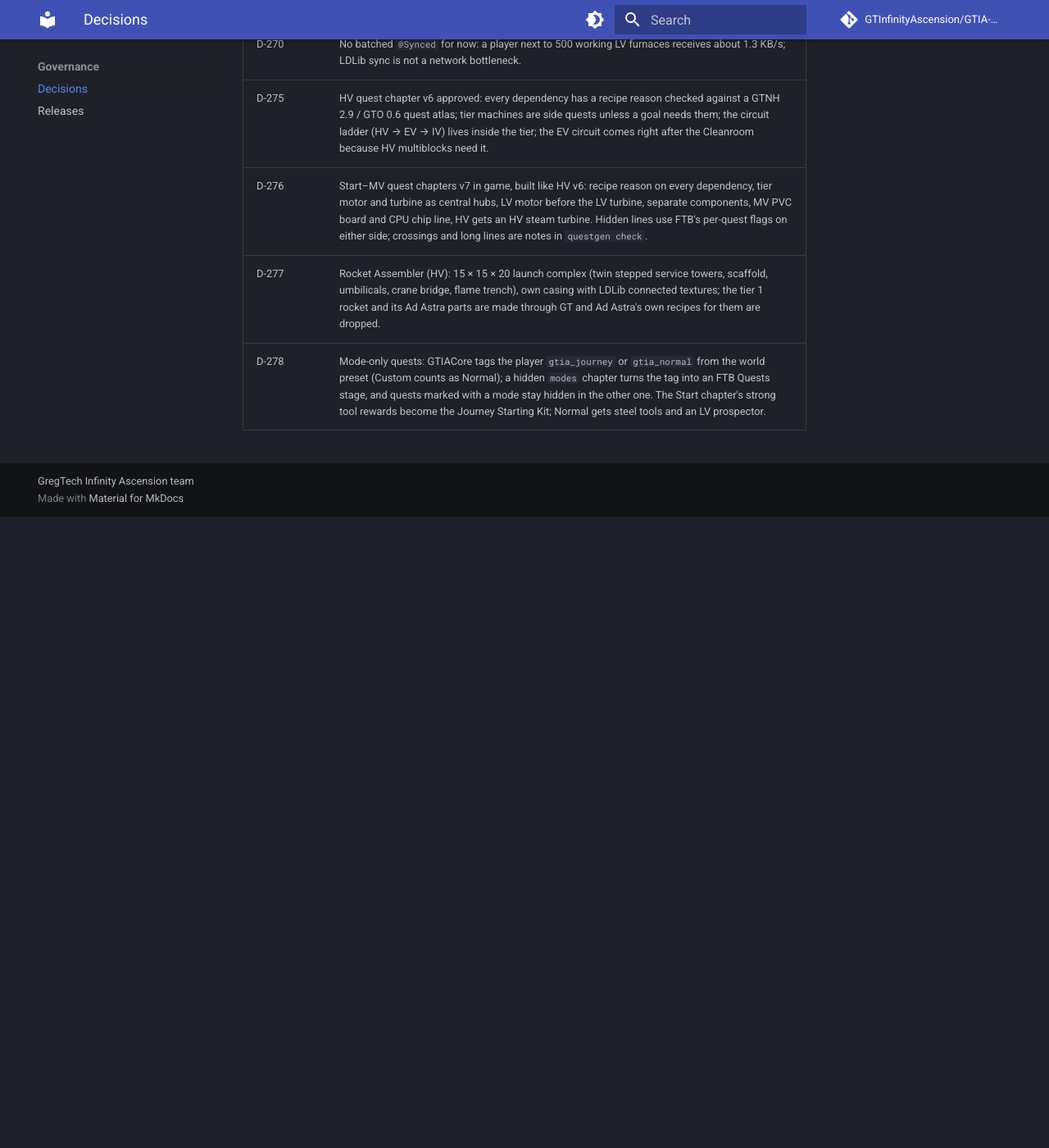
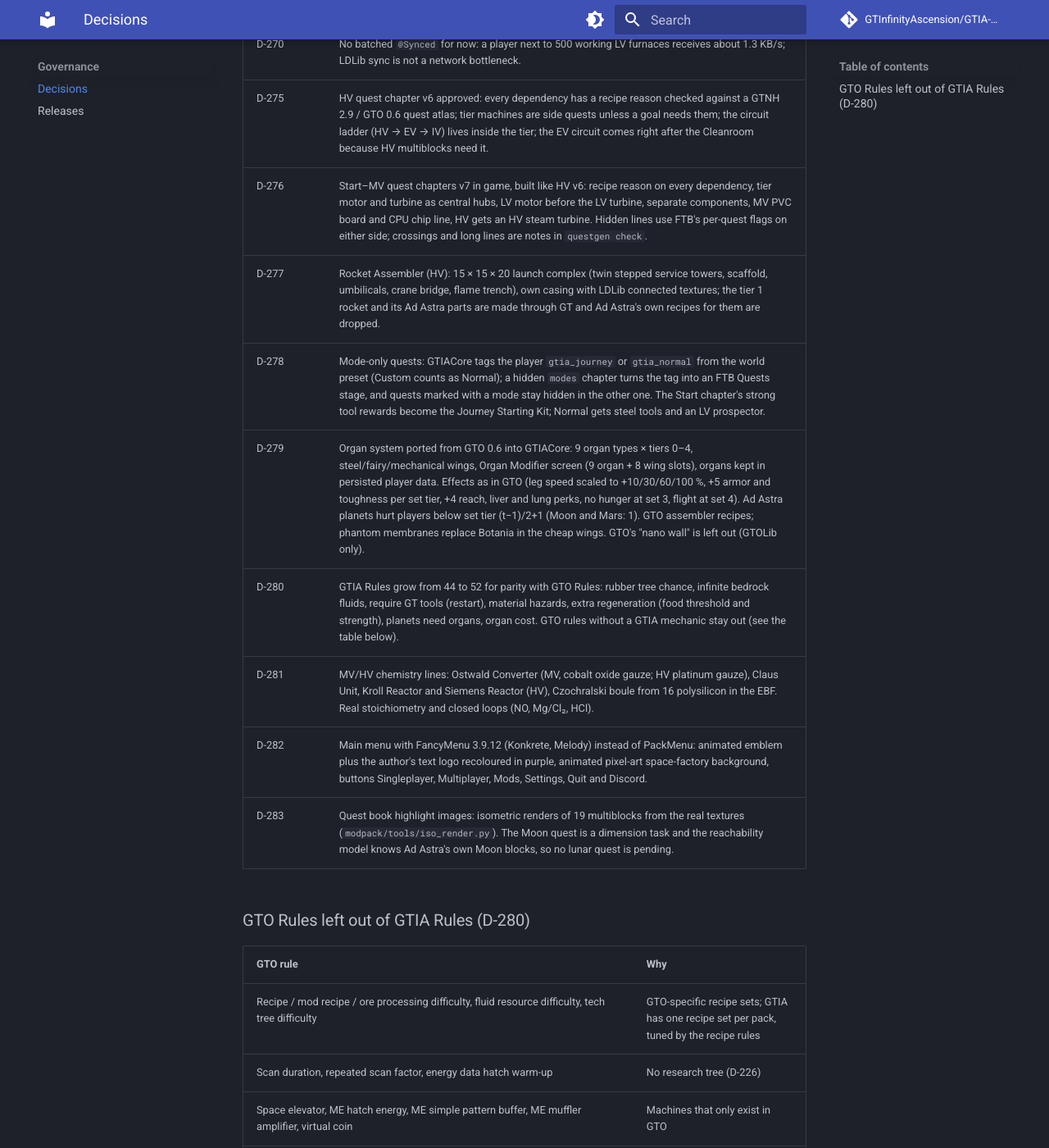
Before and after one commit to GTInfinityAscension/GTIA-Dev-Doc, an MkDocs documentation site: the page built from docs/governance/decisions.md, in a window 1280 px wide and 1400 px high, scrolled down 2105 px. Shown: the whole window at 82% size. Built offline with MkDocs 1.6.1 and Material for MkDocs 9.7.7, drawn with Linux system fonts in a browser that asks for light colours; comment, search, counter and statistics services are not loaded; before the commit the page ends 2735 px from its top, so only the background shows below that; some of the changed text lies outside the part shown.

Commit message:
Decisions D-279 to D-283: organs, GTO Rules parity, MV/HV chemistry lines, FancyMenu main menu, quest images

```diff
--- a/docs/governance/decisions.md
+++ b/docs/governance/decisions.md
@@ -39,3 +39,22 @@ This page lists the approved product decisions that shape development. Internal
 | D-276 | Start–MV quest chapters v7 in game, built like HV v6: recipe reason on every dependency, tier motor and turbine as central hubs, LV motor before the LV turbine, separate components, MV PVC board and CPU chip line, HV gets an HV steam turbine. Hidden lines use FTB's per-quest flags on either side; crossings and long lines are notes in `questgen check`. |
 | D-277 | Rocket Assembler (HV): 15 × 15 × 20 launch complex (twin stepped service towers, scaffold, umbilicals, crane bridge, flame trench), own casing with LDLib connected textures; the tier 1 rocket and its Ad Astra parts are made through GT and Ad Astra's own recipes for them are dropped. |
 | D-278 | Mode-only quests: GTIACore tags the player `gtia_journey` or `gtia_normal` from the world preset (Custom counts as Normal); a hidden `modes` chapter turns the tag into an FTB Quests stage, and quests marked with a mode stay hidden in the other one. The Start chapter's strong tool rewards become the Journey Starting Kit; Normal gets steel tools and an LV prospector. |
+| D-279 | Organ system ported from GTO 0.6 into GTIACore: 9 organ types × tiers 0–4, steel/fairy/mechanical wings, Organ Modifier screen (9 organ + 8 wing slots), organs kept in persisted player data. Effects as in GTO (leg speed scaled to +10/30/60/100 %, +5 armor and toughness per set tier, +4 reach, liver and lung perks, no hunger at set 3, flight at set 4). Ad Astra planets hurt players below set tier (t−1)/2+1 (Moon and Mars: 1). GTO assembler recipes; phantom membranes replace Botania in the cheap wings. GTO's "nano wall" is left out (GTOLib only). |
+| D-280 | GTIA Rules grow from 44 to 52 for parity with GTO Rules: rubber tree chance, infinite bedrock fluids, require GT tools (restart), material hazards, extra regeneration (food threshold and strength), planets need organs, organ cost. GTO rules without a GTIA mechanic stay out (see the table below). |
+| D-281 | MV/HV chemistry lines: Ostwald Converter (MV, cobalt oxide gauze; HV platinum gauze), Claus Unit, Kroll Reactor and Siemens Reactor (HV), Czochralski boule from 16 polysilicon in the EBF. Real stoichiometry and closed loops (NO, Mg/Cl₂, HCl). |
+| D-282 | Main menu with FancyMenu 3.9.12 (Konkrete, Melody) instead of PackMenu: animated emblem plus the author's text logo recoloured in purple, animated pixel-art space-factory background, buttons Singleplayer, Multiplayer, Mods, Settings, Quit and Discord. |
+| D-283 | Quest book highlight images: isometric renders of 19 multiblocks from the real textures (`modpack/tools/iso_render.py`). The Moon quest is a dimension task and the reachability model knows Ad Astra's own Moon blocks, so no lunar quest is pending. |
+
+### GTO Rules left out of GTIA Rules (D-280)
+
+| GTO rule | Why |
+| --- | --- |
+| Recipe / mod recipe / ore processing difficulty, fluid resource difficulty, tech tree difficulty | GTO-specific recipe sets; GTIA has one recipe set per pack, tuned by the recipe rules |
+| Scan duration, repeated scan factor, energy data hatch warm-up | No research tree (D-226) |
+| Space elevator, ME hatch energy, ME simple pattern buffer, ME muffler amplifier, virtual coin | Machines that only exist in GTO |
+| Generator array, wind turbine, magic generator, mega turbine, flow fuel cell, bio stimulation, wireless energy tower, lightning rod | Generators that only exist in GTO |
+| Large steam circuit assembler, large solar boiler, large steam storage tank, dual chamber | Steam machines that only exist in GTO; GTIA's steam rules cover the GTNA steam multiblocks |
+| Fluid pipe throughput, maintenance wear rate, random maintenance failures, configurable maintenance bounds, parallel hatch tier bonus, processing plant parallels, field generator amount, time twister, shut down on power loss, generators burn fuel when full, reset progress on low energy | No setting in GTCEu 7.5.3 to drive them |
+| Tiered casings | Kept off in both presets by an earlier pack decision |
+| Mob enhancement | No mob changes in GTIA |
+| Circuit assembly line component amount | No circuit assembly line in GTIA |
```
